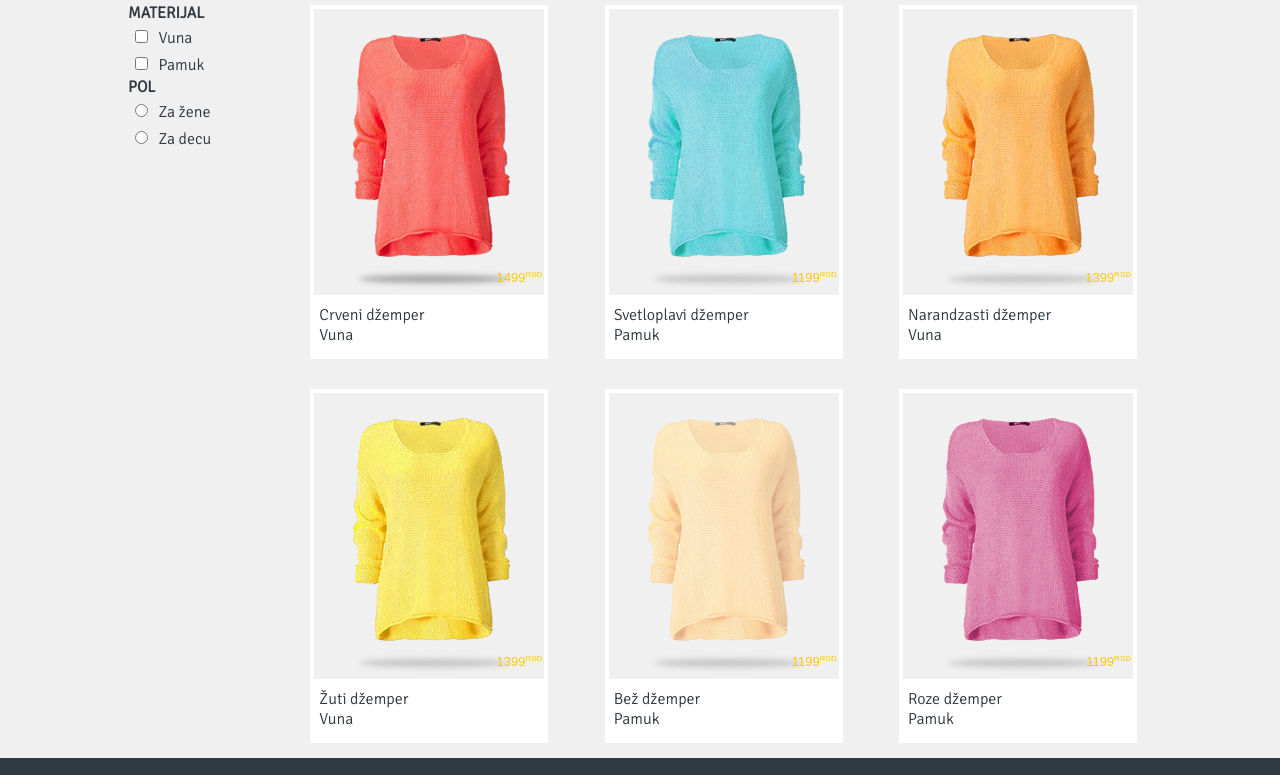
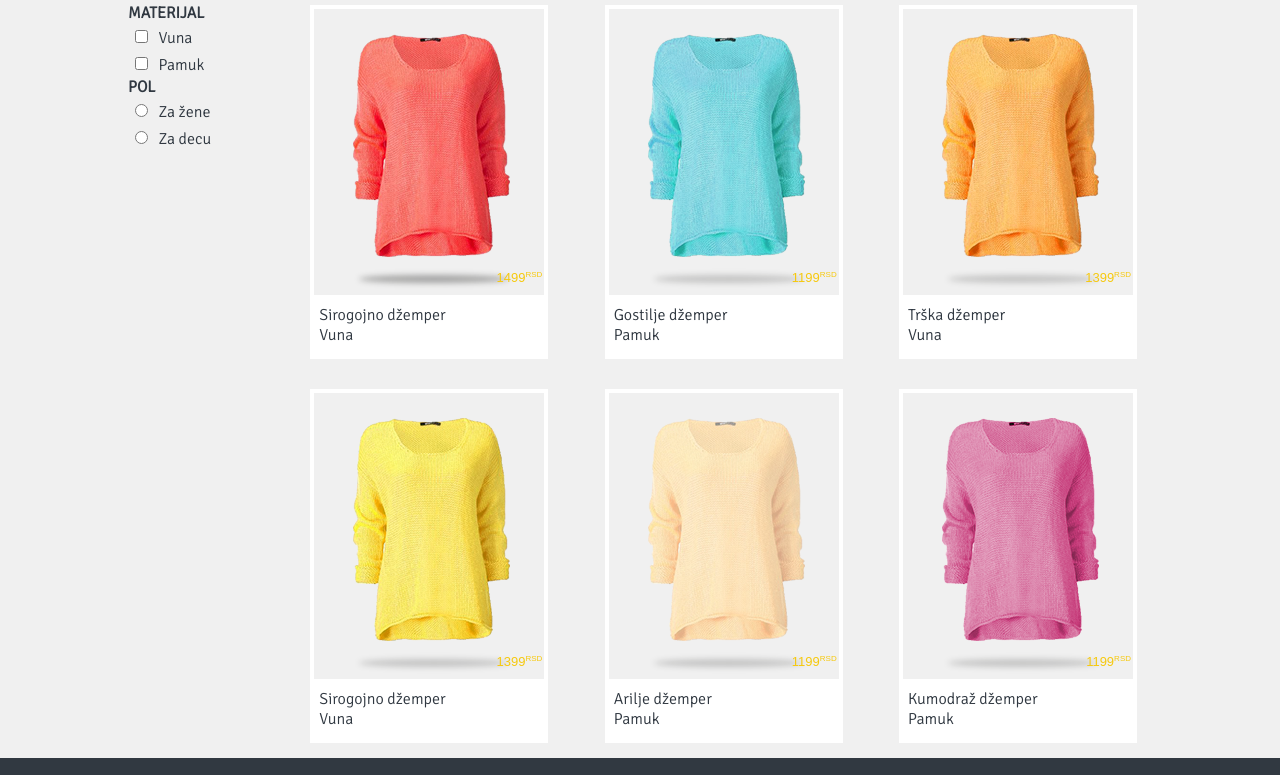
Before and after one commit to madic00/Arhaik, a plain HTML site: page prodavnica.html in a window 1280 px wide. Shown: the part 278-1053 px from the top of the page. Drawn offline with Linux system fonts and the light colour scheme.

Commit message:
konacnokraj

```diff
--- a/prodavnica.html
+++ b/prodavnica.html
@@ -116,7 +116,7 @@
                             <div class="price">1499<sup>RSD</sup></div>
                         </div>
                         <div class="desc">
-                            <p class="desc-heading">Crveni džemper</p>
+                            <p class="desc-heading">Sirogojno džemper</p>
                             <p>Vuna</p>
                         </div>
                     </article>
@@ -127,7 +127,7 @@
                             <div class="price">1199<sup>RSD</sup></div>
                         </div>
                         <div class="desc">
-                            <p class="desc-heading">Svetloplavi džemper</p>
+                            <p class="desc-heading">Gostilje džemper</p>
                             <p>Pamuk</p>
                         </div>
                     </article>
@@ -138,7 +138,7 @@
                             <div class="price">1399<sup>RSD</sup></div>
                         </div>
                         <div class="desc">
-                            <p class="desc-heading">Narandzasti džemper</p>
+                            <p class="desc-heading">Trška džemper</p>
                             <p>Vuna</p>
                         </div>
                     </article>
@@ -149,7 +149,7 @@
                             <div class="price">1399<sup>RSD</sup></div>
                         </div>
                         <div class="desc">
-                            <p class="desc-heading">Žuti džemper</p>
+                            <p class="desc-heading">Sirogojno džemper</p>
                             <p>Vuna</p>
                         </div>
                     </article>
@@ -160,7 +160,7 @@
                             <div class="price">1199<sup>RSD</sup></div>
                         </div>
                         <div class="desc">
-                            <p class="desc-heading">Bež džemper</p>
+                            <p class="desc-heading">Arilje džemper</p>
                             <p>Pamuk</p>
                         </div>
                     </article>
@@ -171,7 +171,7 @@
                             <div class="price">1199<sup>RSD</sup></div>
                         </div>
                         <div class="desc">
-                            <p class="desc-heading">Roze džemper</p>
+                            <p class="desc-heading">Kumodraž džemper</p>
                             <p>Pamuk</p>
                         </div>
                     </article>
```
Also changed, not shown: index.html (+4 -4 lines).
